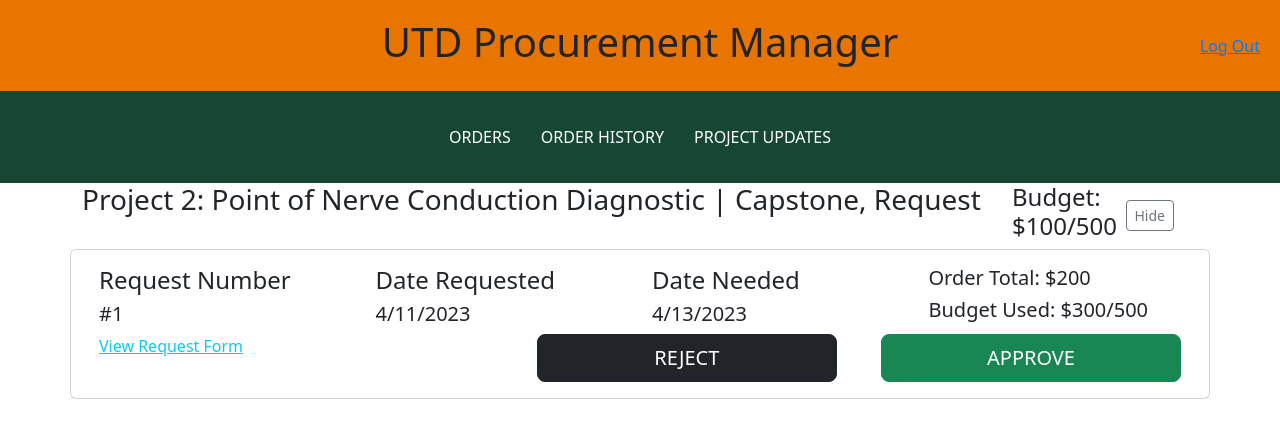
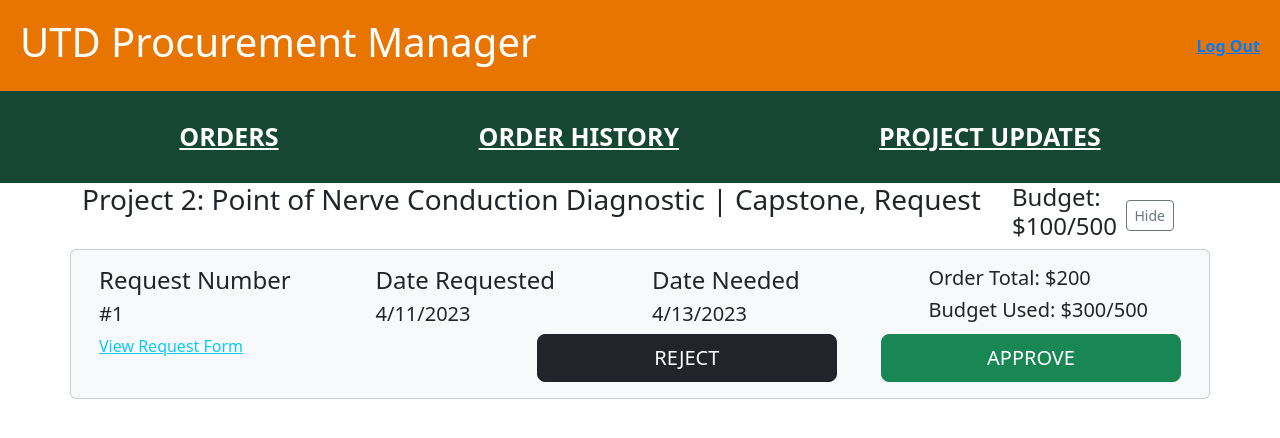
Before and after one commit to UTDallasEPICS/UTDesign-Procurement, a Next.js app in the folder procurement-manager/: page /orders/mentor in a window 1280 px wide. Shown: the top 438 px of the page. Built offline with nearby package versions, Linux system fonts and the light colour scheme.

Commit message:
made navlinks bigger, colored the card grey

```diff
--- a/procurement-manager/pages/orders/TopBarComponent.module.css
+++ b/procurement-manager/pages/orders/TopBarComponent.module.css
@@ -10,10 +10,14 @@
     background: #e87500;
     display: flex;
     align-items: center;
-    justify-content: center;
+    justify-content: space-between;
+    /* Change from flex-start to space-between */
     padding: 0 20px;
     box-sizing: border-box;
+    color: white;
+    font-weight: bold;
     position: relative;
+    /* Add this line to set the position property */
 }
 
 .menuSection {
@@ -26,12 +30,15 @@
 
 .navigation {
     display: flex;
-    gap: 30px;
+    gap: 200px;
 }
 
 .navigationLink {
     color: white;
     text-decoration: none;
+    font-weight: bold;
+    text-decoration: underline;
+    font-size:25px;
 }
 
 .navigationLink:hover {
@@ -39,11 +46,7 @@
 }
 
 .logout {
-    position: absolute;
-    top: 50%;
-    right: 20px;
     text-decoration: underline;
     color: #007bff;
     cursor: pointer;
-    transform: translateY(-50%);
 }
--- a/procurement-manager/pages/orders/mentor.tsx
+++ b/procurement-manager/pages/orders/mentor.tsx
@@ -37,7 +37,7 @@ export default function Mentor() {
           <Collapse in={isOpen}>
             <div id="collapseContent">
               <Row className="small-row">
-                <Card>
+                <Card style={{ backgroundColor: '#f8f9fa' }}>
                   <Card.Body>
                     <Row className="smaller-row">
                       <Col>
```
